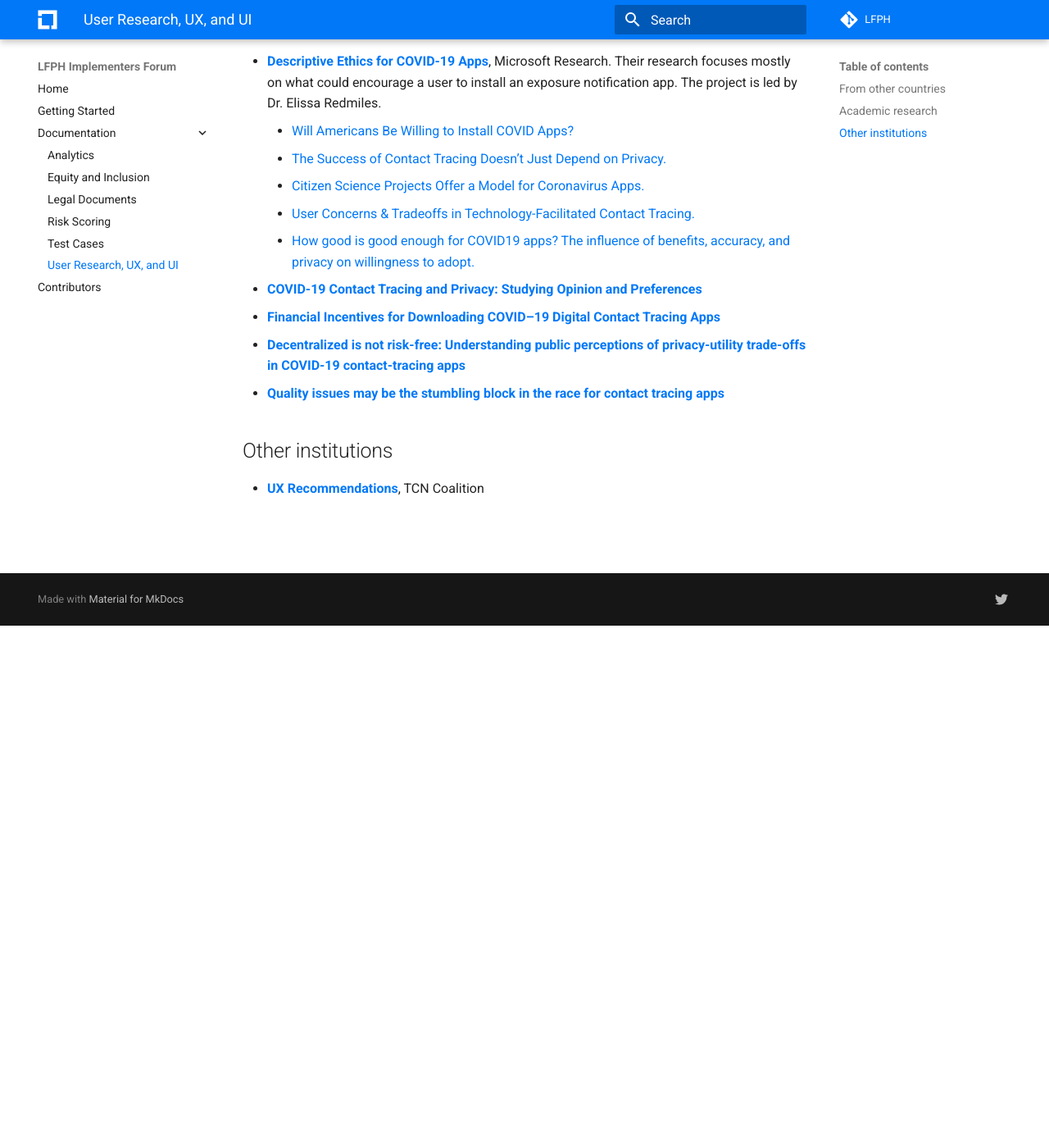
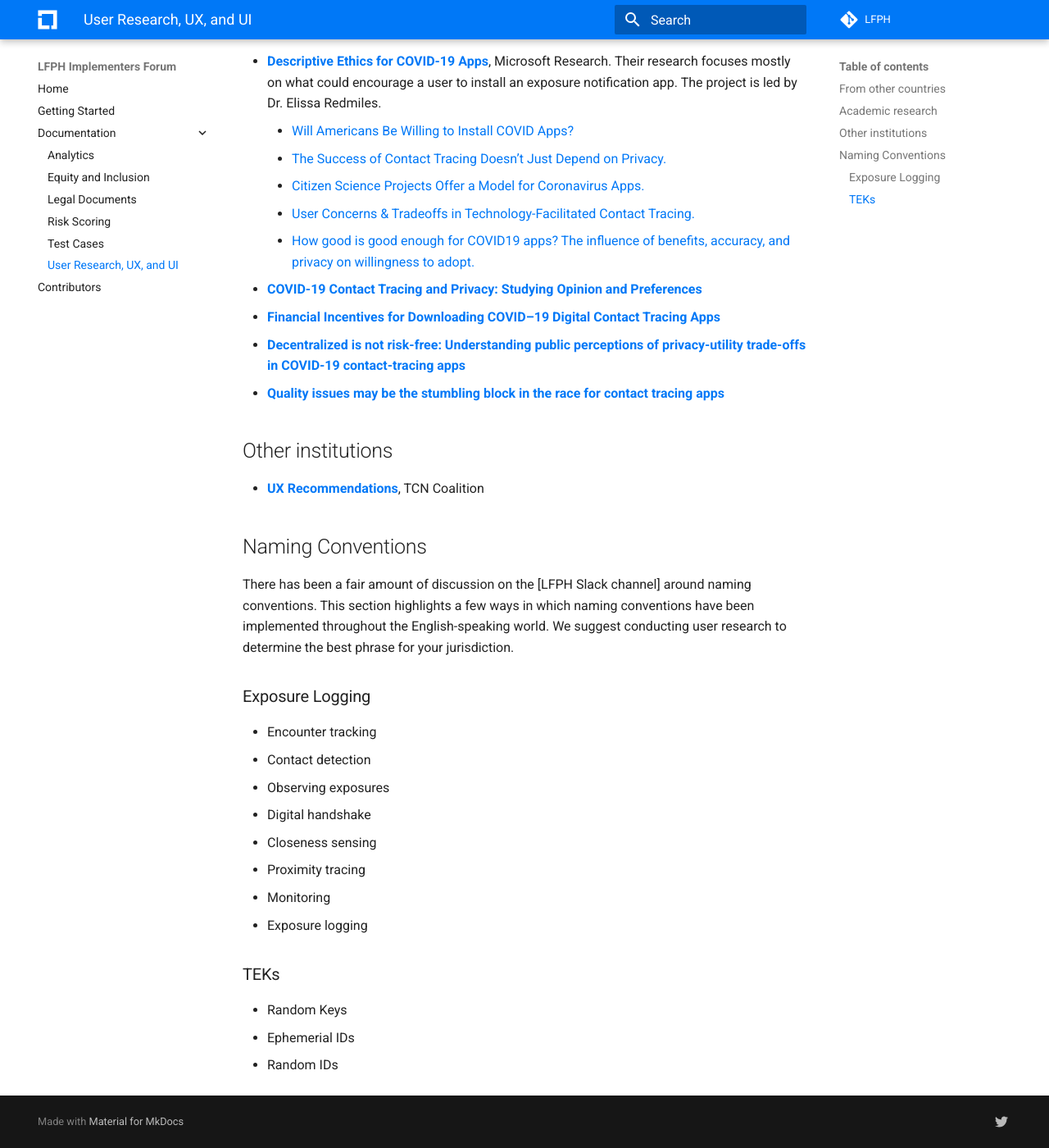
Before and after one commit to lfph/implementers-forum, an MkDocs documentation site: the page built from docs/user-research.md, in a window 1280 px wide and 1400 px high, scrolled down 637 px. Shown: the whole window at 82% size. Built offline with MkDocs 1.6.1 and Material for MkDocs 9.7.7, drawn with Linux system fonts in a browser that asks for light colours; comment, search, counter and statistics services are not loaded.

Commit message:
adding naming conventions

```diff
--- a/docs/user-research.md
+++ b/docs/user-research.md
@@ -28,3 +28,24 @@ This is a compilation of user research and UX reports conducted on the topic of
 ## Other institutions
 
 * [**UX Recommendations**](https://tcncoalition.files.wordpress.com/2020/06/tcn-ux-recommendations-whitepaper-v1.pdf), TCN Coalition
+
+## Naming Conventions
+
+There has been a fair amount of discussion on the [LFPH Slack channel] around naming conventions. This section highlights a few ways in which naming conventions have been implemented throughout the English-speaking world. We suggest conducting user research to determine the best phrase for your jurisdiction.
+
+### Exposure Logging
+
+* Encounter tracking
+* Contact detection
+* Observing exposures
+* Digital handshake
+* Closeness sensing
+* Proximity tracing
+* Monitoring
+* Exposure logging
+
+### TEKs
+
+* Random Keys
+* Ephemerial IDs
+* Random IDs
```
